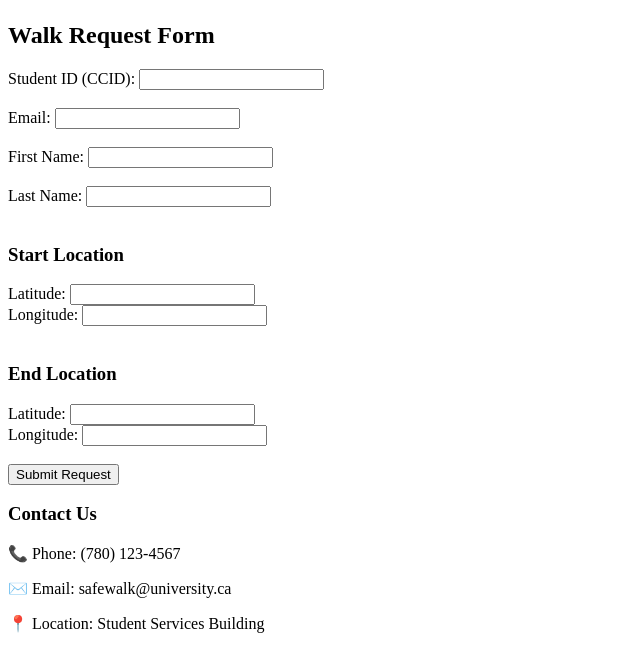
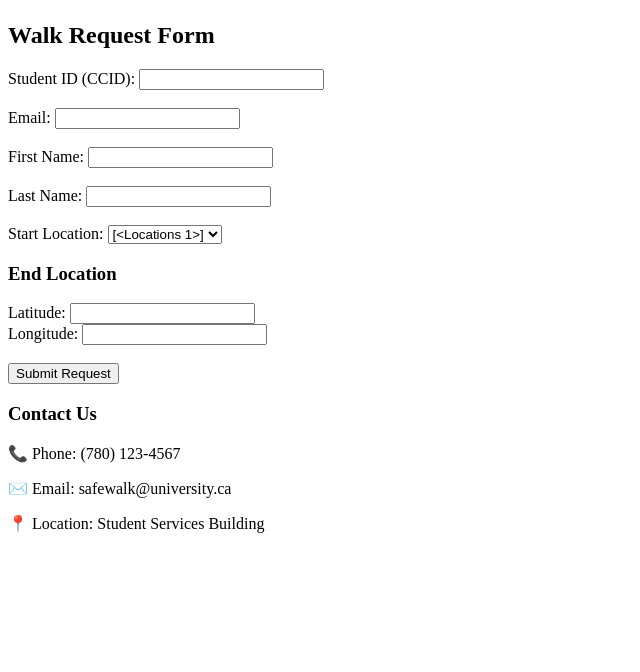
Before and after one commit to SirOrangePeel/OpBlock, a Flask app: template website/templates/request.html in a window 1280 px wide. Shown: the part 58-730 px from the top of the page, without its empty margins (0-640 px from the left). Run offline with Flask 3, Linux system fonts and the light colour scheme; the template is opened without the code that fills it: values that come from a table or form of the project are taken from there, others are empty; tables that the repository leaves empty hold one stand-in row (values such as "Sample post").

Commit message:
Added Dropdown for Start Locations

```diff
--- a/website/__init__.py
+++ b/website/__init__.py
@@ -37,14 +37,16 @@ def create_app():
     from .views import views
     from .auth import auth
     from .mail import mailer
+    from .ldropdown import ldropdown
 
     #Register the correct prefixes
     app.register_blueprint(views, url_prefix='/')
     app.register_blueprint(auth, url_prefix='/')
     app.register_blueprint(mailer, url_prefix='/')
+    app.register_blueprint(ldropdown, url_prefix='/')
 
     #Import the database model schemas
-    from .models import Admin, Walk, Walker, Recurring, Active, History
+    from .models import Admin, Walk, Walker, Recurring, Active, History, Locations
 
     #Using the app context (The connected database and models) create the schemas
     create_database(app) #Creating the database
--- a/website/models.py
+++ b/website/models.py
@@ -21,8 +21,6 @@ class Walk(db.Model): # Database schema for Notes
     @coordinates.setter
     def coordinates(self, value):
         self.e_loc_lat, self.e_loc_lng = value
-
-
 
 class Walker(db.Model):
     id = db.Column(db.Integer, primary_key=True)
--- a/website/templates/request.html
+++ b/website/templates/request.html
@@ -29,12 +29,12 @@
   <label>Last Name:</label>
   <input type="text" name="last_name" required><br><br>
 
-    <h3>Start Location</h3>
-    <label>Latitude:</label>
-    <input type="number" step="0.000001" name="lat_start" required><br>
-
-    <label>Longitude:</label>
-    <input type="number" step="0.000001" name="lon_start" required><br><br>
+  <label>Start Location:</label>
+  <select name=locations method="GET" action="/">
+    {% for location in locations %}
+    <option value="{{location}}" SELECTED>{{locations}}</option>"
+    {% endfor %}
+  </select>
 
   <h3>End Location</h3>
   <label>Latitude:</label>
--- a/website/views.py
+++ b/website/views.py
@@ -37,7 +37,7 @@ def request_page():
         f_name = request.form.get("first_name")
         l_name = request.form.get("last_name")
 
-        lat_start = request.form.get("lat_start")
+        s_loc = request.form.get("lat_start")
         lon_start = request.form.get("lon_start")
         lat_end = request.form.get("lat_end")
         lon_end = request.form.get("lon_end")
```
Lines whose indentation alone changed are shown as unchanged.
